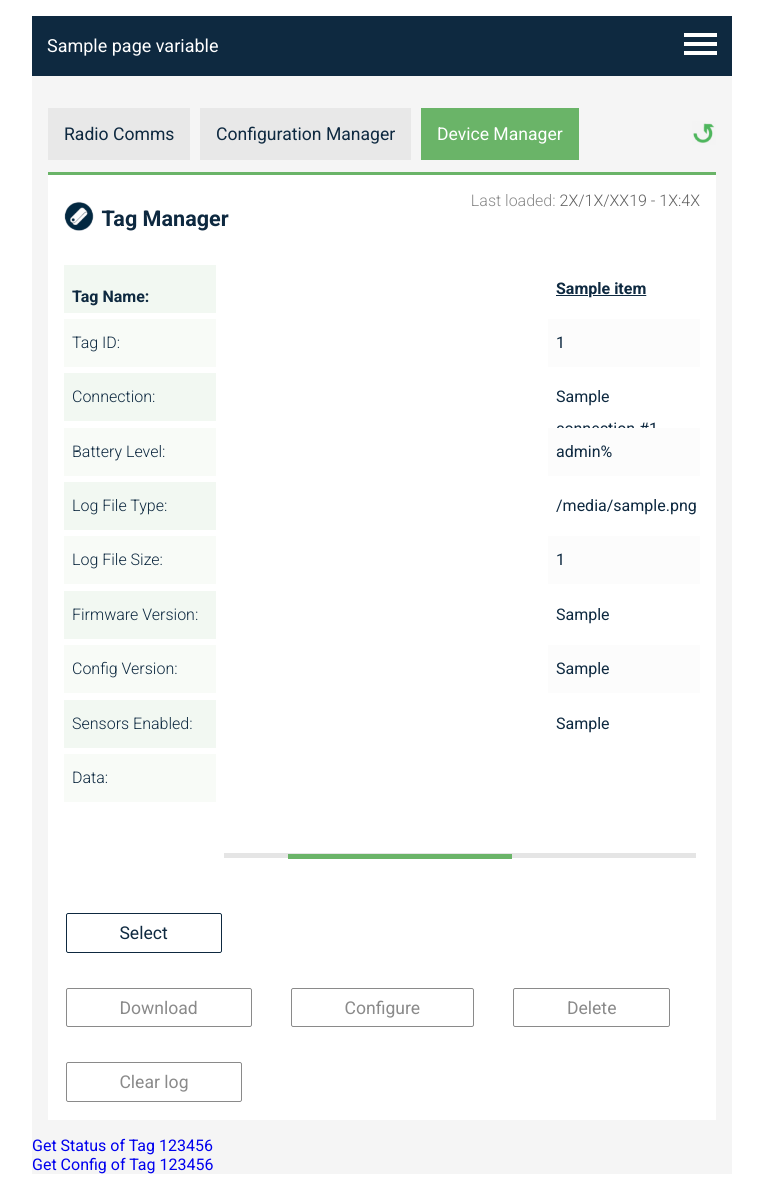
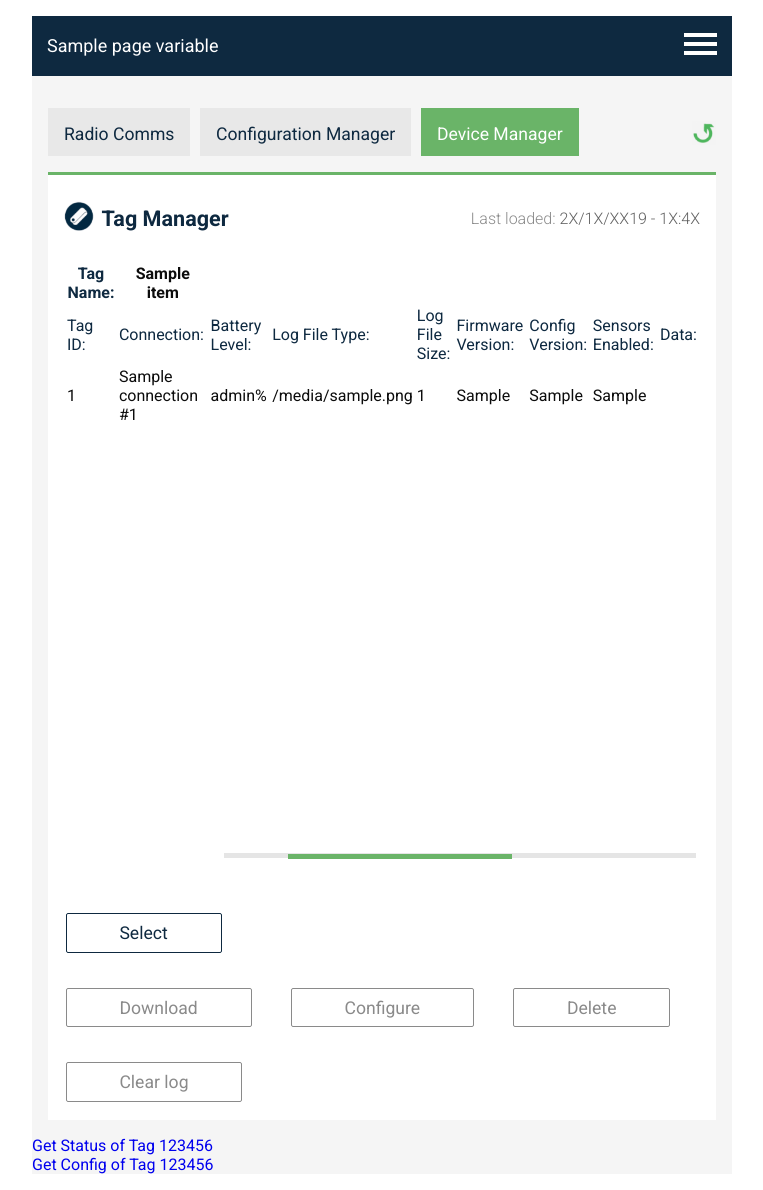
Before and after one commit to arribada/horizon-gui, a Flask app: template webserver/templates/scan.html in a window 1280 px wide. Shown: the whole page, without its empty margins (258-1021 px from the left). Run offline with Flask 2, Linux system fonts and the light colour scheme; the template is opened without the code that fills it: most values are stand-ins (such as "Sample title", 1, 10 or a date in 2020); parts of the project's set-up code (start-up, migrations or seed data) failed here and were passed over.

Commit message:
Beginning to change flex to table

```diff
--- a/webserver/static/styles.css
+++ b/webserver/static/styles.css
@@ -157,6 +157,7 @@ nav h3 {
     flex-flow: row nowrap;
     justify-content: space-between;
     padding-bottom: 0;
+    align-items: center;
 }
 
 .table-nav-left {
--- a/webserver/templates/scan.html
+++ b/webserver/templates/scan.html
@@ -3,9 +3,9 @@
 <main id="mainMenu">
 
     <div class="main-wrapper happy-margin">
-        <div class="tab-titles-wrapper top-tail-margin flex">
+        <div class="tab-titles-wrapper top-tail-margin">
             <div class="tabs flex">
-                <div class="articles flex">
+                <div class="flex">
                     <article class="tab-title happy-padding gray-background navy">
                         <h4>Radio Comms</h4>
                     </article>
@@ -24,7 +24,7 @@
         </div>
 
         <section class="main-table-wrapper" {{ dataVariables.toolVersion }}>
-            <div class="table-nav top top-tail-margin top-tail-padding flex">
+            <div class="table-nav flex top-tail-margin top-tail-padding">
                 <div class="table-nav-left">
                     <span class="usb-icon inline-block">
                         <img src="/static/images/usb-icon.png" alt="USB icon">
@@ -43,73 +43,82 @@
                 </div>
             </div>
 
-            <section class="main-table flex">
+            <section class="main-table">
 
-                <div class="col0 flex">
-                    <span class="row0 navy">
+                <table>
+
+                    <thead>
+                        <th class="navy">
                             <h3>Tag Name:</h3>
-                    </span>
-                    <span class="col0 navy">
+                        </th>
+                        {% for item in dataVariables.data %}
+                        <th class="name_{{ loop.index }}">
+                            <p>{{ item['friendlyName'] }}</p>
+                        </th>
+                        {% endfor %}
+                    </thead>
+
+                    <tbody>
+                        <td colspan="1" class="navy">
                             <p>Tag ID:</p>
-                    </span>
-                    <span class="col0 navy">
+                        </td>
+                        <td class="navy">
                             <p>Connection:</p>
-                    </span>
-                    <span class="col0 navy">
+                        </td>
+                        <td class="navy">
                             <p>Battery Level:</p>
-                    </span>
-                    <span class="col0 navy">
+                        </td>
+                        <td class="navy">
                             <p>Log File Type:</p>
-                    </span>
-                    <span class="col0 navy">
+                        </td>
+                        <td class="navy">
                             <p>Log File Size:</p>
-                    </span>
-                    <span class="col0 navy">
+                        </td>
+                        <td class="navy">
                             <p>Firmware Version:</p>
-                    </span>
-                    <span class="col0 navy">
+                        </td>
+                        <td class="navy">
                             <p>Config Version:</p>
-                    </span>
-                    <span class="col0 navy">
+                        </td>
+                        <td class="navy">
                             <p>Sensors Enabled:</p>
-                    </span>
-                    <span class="col0 navy">
+                        </td>
+                        <td class="navy">
                             <p>Data:</p>
-                    </span>
-                </div>
+                        </td>
+                    </tbody>
 
                     {% for item in dataVariables.data %}
                     <div>
-                    <span class="name_{{ loop.index }}">
-                        <p>{{ item['friendlyName'] }}</p>
-                    </span>
-                    <span class="deviceID{{ loop.index }}">
+
+                        <td class="deviceID{{ loop.index }}">
                             <p>{{ item['deviceID'] }}</p>
-                    </span>
-                    <span class="connection{{ loop.index }}">
+                        </td>
+                        <td class="connection{{ loop.index }}">
                             <p>{{ item['connection'] }} #{{ item['connectionID']}}</p>
-                    </span>
-                    <span class="batteryLevel{{ loop.index }}">
+                        </td>
+                        <td class="batteryLevel{{ loop.index }}">
                             <p>{{ item['batteryLevel'] }}%</p>
-                    </span>
-                    <span class="logFileType{{ loop.index }}">
+                        </td>
+                        <td class="logFileType{{ loop.index }}">
                             <p>{{ item['logFileType'] }}</p>
-                    </span>
-                    <span class="logFileSize{{ loop.index }}">
+                        </td>
+                        <td class="logFileSize{{ loop.index }}">
                             <p>{{ item['logFileSize'] }}</p>
-                    </span>
-                    <span class="firmwareVersion{{ loop.index }}">
+                        </td>
+                        <td class="firmwareVersion{{ loop.index }}">
                             <p>{{ item['firmwareVersion'] }}</p>
-                    </span>
-                    <span class="configVersion{{ loop.index }}">
+                        </td>
+                        <td class="configVersion{{ loop.index }}">
                             <p>{{ item['configVersion'] }}</p>
-                    </span>
-                    <span class="sensorsEnabled{{ loop.index }}">
+                        </td>
+                        <td class="sensorsEnabled{{ loop.index }}">
                             <p>{{ item['sensorsEnabled'] }}</p>
-                    </span>
+                        </td>
                     </div>
 
                     {% endfor %}
+                </table>
             </section>
 
             <section class="scroll-bar">
```
Lines whose indentation alone changed are shown as unchanged.
